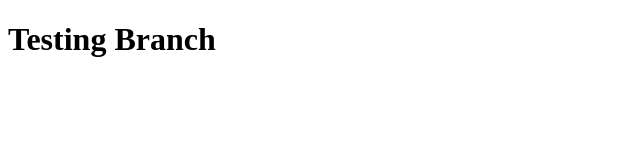
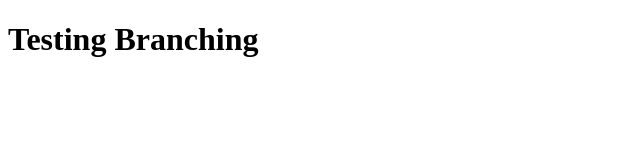
Before and after one commit to amgoni/git_test, a plain HTML site: page index.html in a window 1280 px wide. Shown: the full height of the page, 0-640 px from the left. Drawn offline with Linux system fonts and the light colour scheme.

Commit message:
branching

```diff
--- a/index.html
+++ b/index.html
@@ -6,6 +6,6 @@
     <title>Document</title>
   </head>
   <body>
-    <h1>Testing Branch</h1>
+    <h1>Testing Branching</h1>
   </body>
 </html>
```
